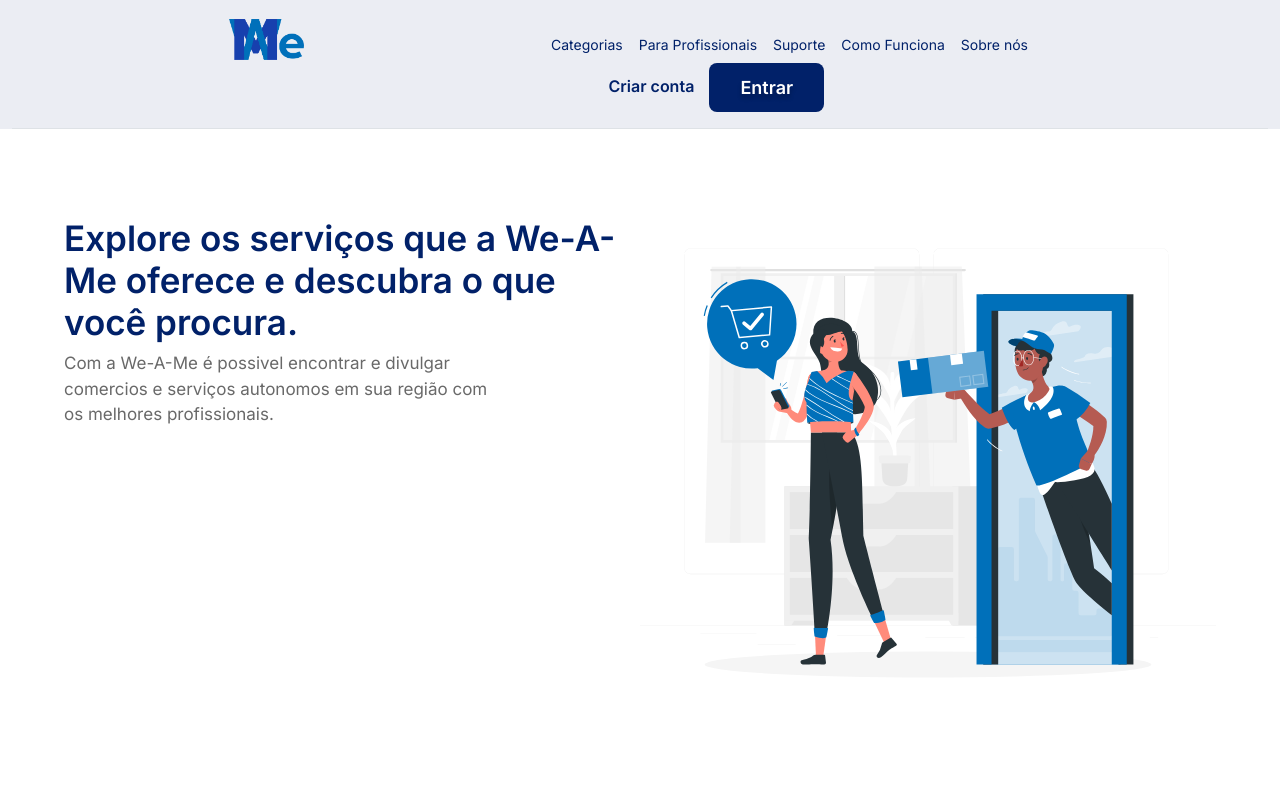
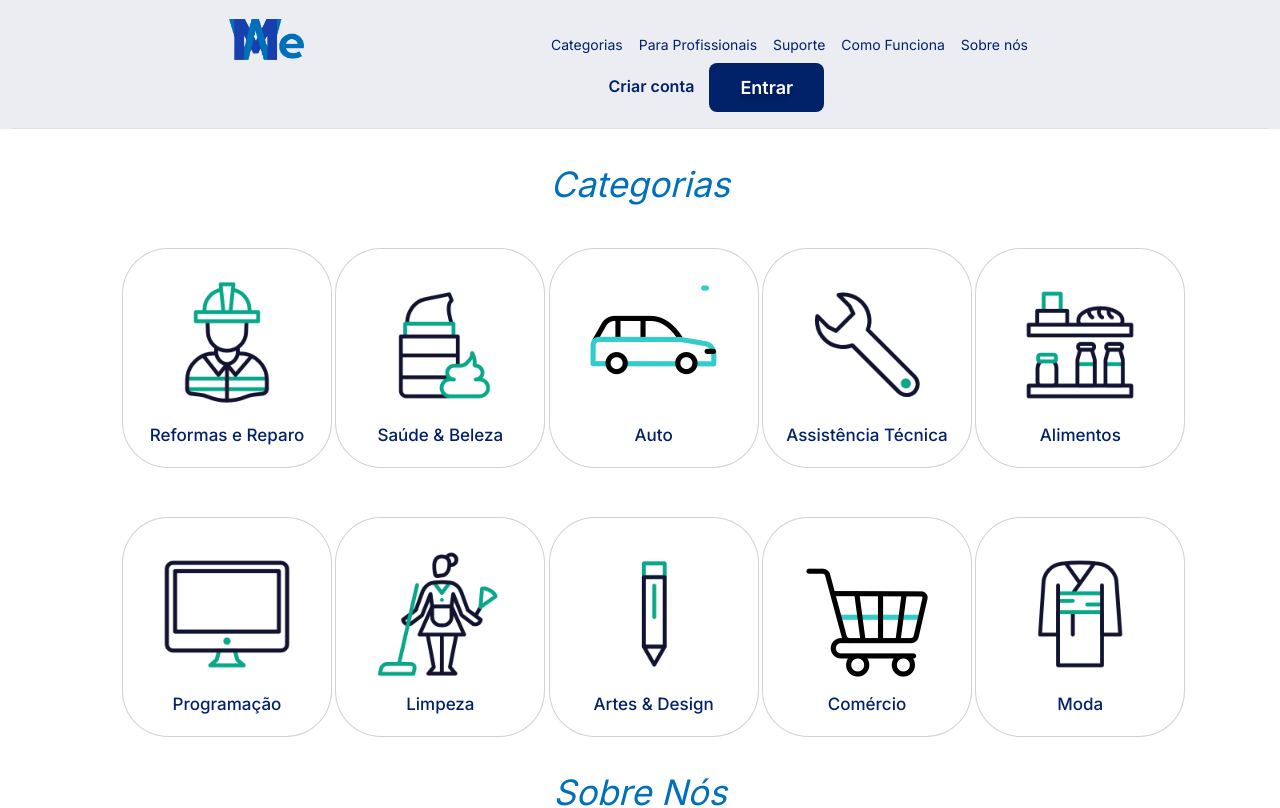
Before and after one commit to WE-A-ME/ReactJs-Weame, a React (Create React App) app in the folder we-a-me/: page / in a window 1280 px wide. Shown: the top 808 px of the page. Built offline with nearby package versions, Linux system fonts and the light colour scheme.

Commit message:
Update App.js

```diff
--- a/we-a-me/src/App.js
+++ b/we-a-me/src/App.js
@@ -11,7 +11,6 @@ function App() {
   return (
     <div>
       <NavBarIndex/>
-      <Index/>
       <Categorias/>
       <SobreNos/>
     </div>
```
